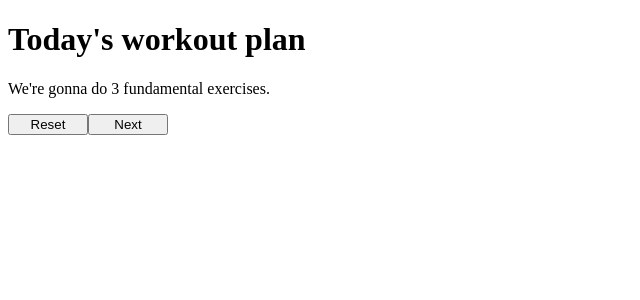
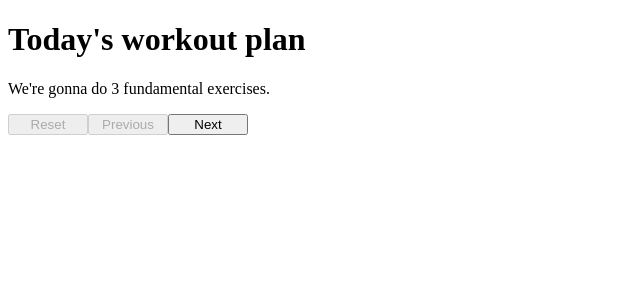
Before and after one commit to JeevananthamD/React-weekend-assignment---Amazon-Prime-Trending, a React app: page / in a window 1280 px wide. Shown: the top 300 px of the page, without its empty margins (0-640 px from the left). Built offline with nearby package versions, Linux system fonts and the light colour scheme.

Commit message:
added disable

```diff
--- a/src/components/App.js
+++ b/src/components/App.js
@@ -12,9 +12,9 @@ const App = () => {
     <div>
       <Slide props={slides[Index]}/>
       <div>
-        <button data-testid="button-restart" onClick={() => setIndex(0)}>Reset</button>
-        {(Index)?<button data-testid="button-prev" onClick={() => setIndex(prevstate => prevstate - 1)}>Previous</button>:""}
-        {(Index !== slides.length-1)?<button data-testid="button-next" onClick={() => setIndex(prevstate => prevstate + 1)}>Next</button>:""}
+        <button data-testid="button-restart" onClick={() => setIndex(0)} disabled={(Index)?false:true}>Reset</button>
+        <button data-testid="button-prev" onClick={() => setIndex(prevstate => prevstate - 1)} disabled={(Index)?false:true}>Previous</button>
+        <button data-testid="button-next" onClick={() => setIndex(prevstate => prevstate + 1)} disabled={(Index === slides.length-1)?true:false}>Next</button>
       </div>
     </div>
   )
```
